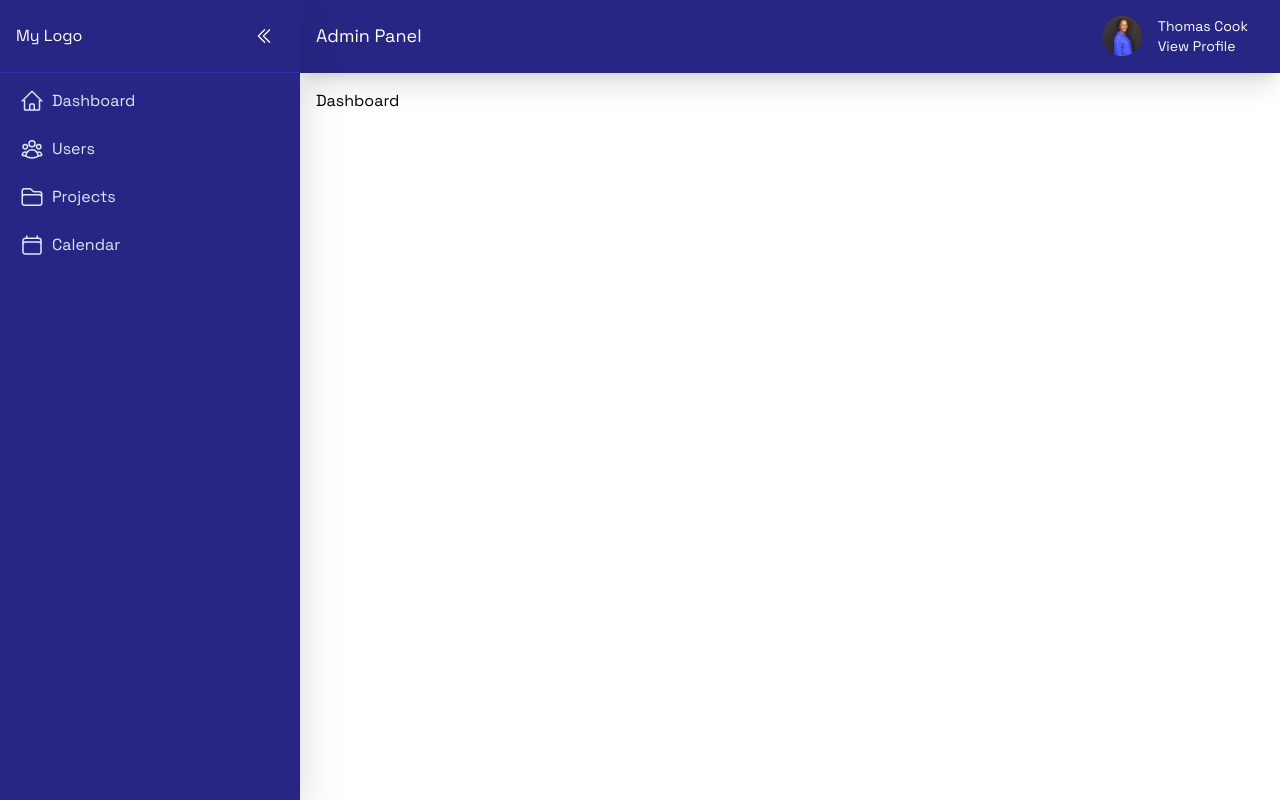
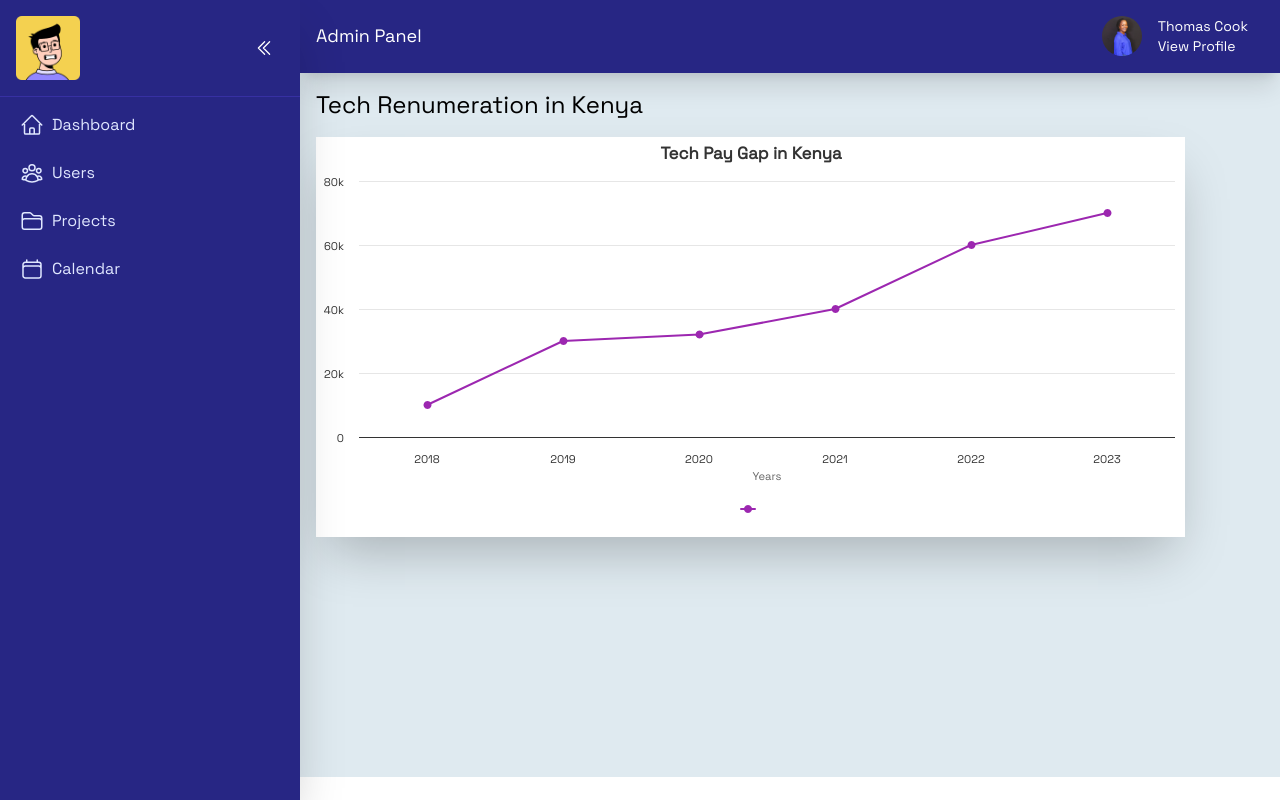
Before and after one commit to Marcos8060/Dashboard, a Next.js app: page /dashboard in a window 1280 px wide. Built offline with nearby package versions, Linux system fonts and the light colour scheme; a web font is replaced by a local one.

Commit message:
made changes

```diff
--- a/package.json
+++ b/package.json
@@ -16,9 +16,9 @@
     "@mui/material": "^5.14.3",
     "autoprefixer": "10.4.14",
     "classnames": "^2.3.2",
-    "devextreme-react": "^23.1.4",
     "eslint": "8.46.0",
     "eslint-config-next": "13.4.13",
+    "highcharts": "^11.1.0",
     "highcharts-react-official": "^3.2.0",
     "next": "13.4.13",
     "postcss": "8.4.27",
--- a/src/components/Sidebar.js
+++ b/src/components/Sidebar.js
@@ -36,7 +36,7 @@ const Sidebar = ({ collapsed, setCollapsed, shown }) => {
             "py-4 justify-center": collapsed,
           })}
         >
-          {!collapsed && <span className="whitespace-nowrap text-white">My Logo</span>}
+          {!collapsed && <img src="/images/me.png" className="whitespace-nowrap w-16 text-white" />}
           <button
             className={cn({
               "grid place-content-center": true, // position
--- a/src/pages/dashboard.js
+++ b/src/pages/dashboard.js
@@ -1,13 +1,63 @@
-import React from 'react'
+"use client";
 
-const dashboard = () => {
+import Highcharts from "highcharts";
+import HighchartsExporting from "highcharts/modules/exporting";
+import HighchartsReact from "highcharts-react-official";
+import { useState } from "react";
+import { useTheme } from "@mui/material";
+
+if (typeof Highcharts === "object") {
+  HighchartsExporting(Highcharts);
+}
+
+const Dashboard = () => {
+  const theme = useTheme();
+  const [options, setOptions] = useState({
+    chart: {
+      // height: 540,
+      style: {
+        fontFamily: "inherit", // Set the desired font family
+        fontSize: "14px", // Set the desired font size
+      },
+    },
+    title: {
+      text: "Tech Pay Gap in Kenya",
+    },
+    xAxis: {
+      title: {
+          text: 'Years'
+      },
+      categories: ["2018", "2019", "2020", "2021", "2022", "2023"],
+    },
+    yAxis: {
+      title: {
+        text: "",
+      },
+    },
+    series: [
+      {
+        name: "",
+        data: [10000, 30000, 32000, 40000, 60000, 70000],
+        color: theme.palette.secondary.main,
+      },
+    ],
+    credits: {
+      enabled: false,
+    },
+    exporting: {
+      enabled: false,
+    },
+  });
   return (
     <>
-    <section className='p-4  h-[88vh]'>
-      <h1>Dashboard</h1>
-    </section>
+      <section className="p-4 space-y-4 bg-[#DFEAF0] h-[88vh]">
+        <h1 className="text-2xl">Tech Renumeration in Kenya</h1>
+        <div className="bg-white shadow-2xl w-11/12 rounded">
+          <HighchartsReact highcharts={Highcharts} options={options} />
+        </div>
+      </section>
     </>
-  )
-}
+  );
+};
 
-export default dashboard
+export default Dashboard;
```
Also changed, not shown: public/images/me.png (added), 1 other file (tests, documents, lock files or other folders).
